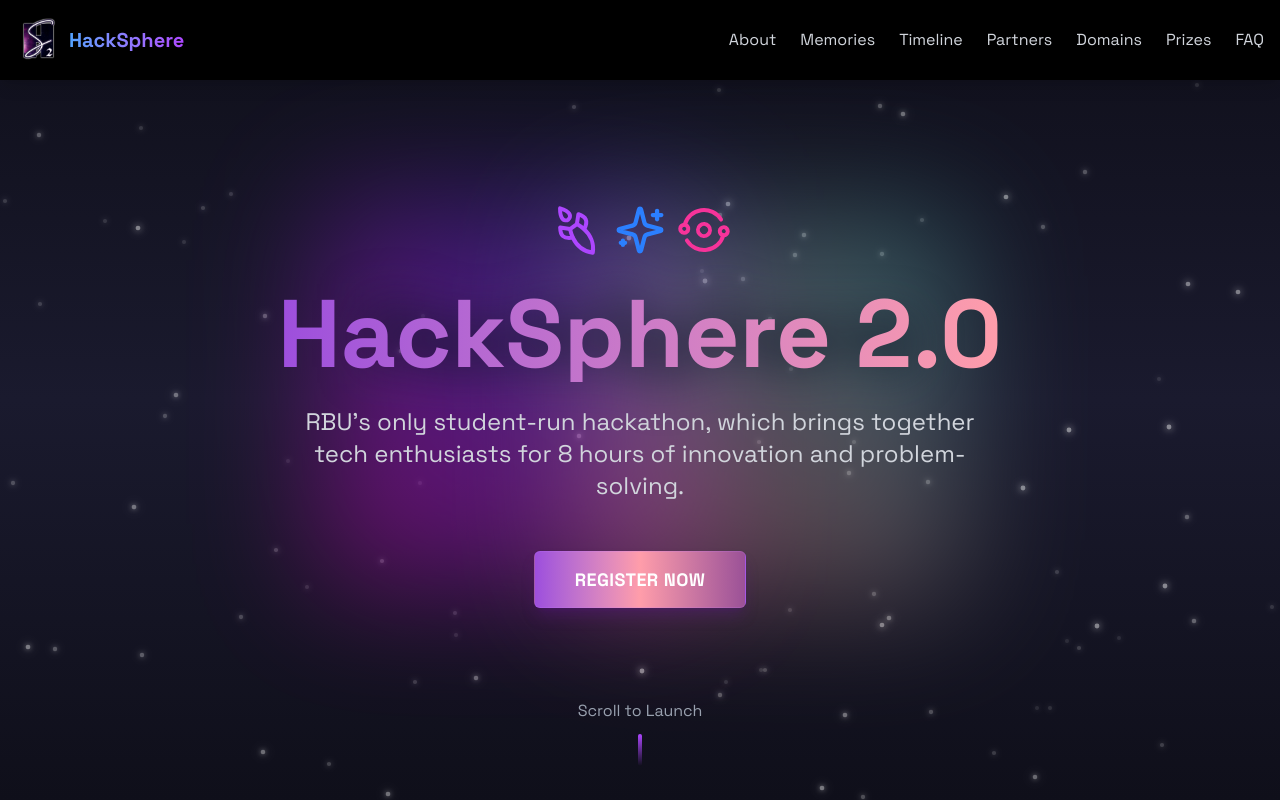
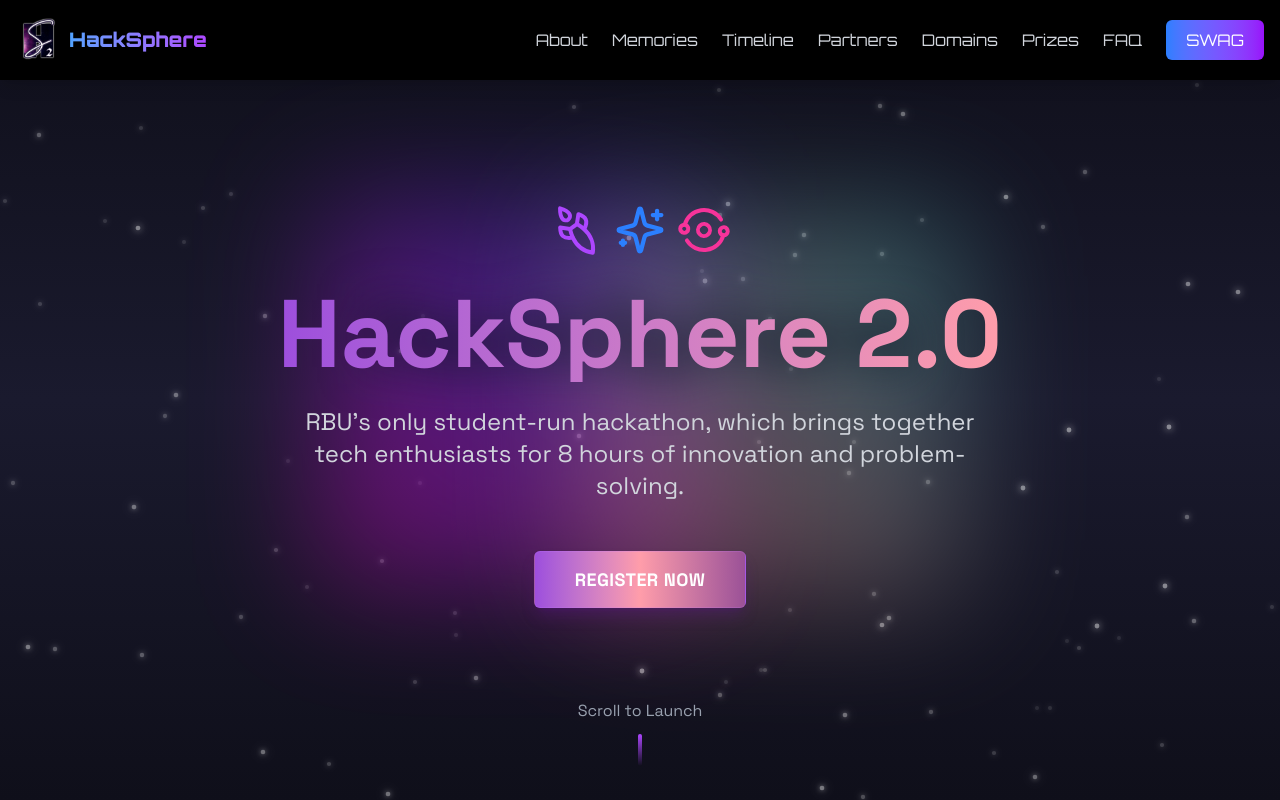
Before and after one commit to Xyncross1111/hacksphere-2, a Next.js app: page / in a window 1280 px wide. Built offline with nearby package versions, Linux system fonts and the light colour scheme.

Commit message:
fix: image path

```diff
--- a/src/app/swag/page.tsx
+++ b/src/app/swag/page.tsx
@@ -3,7 +3,6 @@ import { useEffect, useRef, useState } from "react"
 import { motion } from 'framer-motion';
 import { Canvas, FabricImage, Text } from "fabric"
 import html2canvas from "html2canvas"
-import swag from "@/../public/assets/images/swag/template.png"
 
 interface CanvasSize {
   width: number;
@@ -47,7 +46,7 @@ export default function DigitalSwag() {
   useEffect(() => {
     if (!canvas) return
     const image = new Image()
-    image.src = "/assets/swag/template.png"
+    image.src = "/assets/images/swag/template.png"
     image.onload = () => {
       const fabricImage = new FabricImage(image)
       fabricImage.scaleToWidth(canvasSize.width)
--- a/src/components/Navbar.tsx
+++ b/src/components/Navbar.tsx
@@ -19,7 +19,7 @@ export const Navbar = () => {
 
     return (
         <nav
-            className="fixed font-['Space Grotesk'] w-full z-50 bg-black shadow-lg"
+            className="fixed font-['Orbitron'] w-full z-50 bg-black shadow-lg"
         >
             <div className="container mx-auto px-4 flex justify-between items-center">
                 {/* Logo */}
@@ -49,12 +49,12 @@ export const Navbar = () => {
                             {item.label}
                         </Link>
                     ))}
-                    {/* <a
+                    <Link
                         href="/swag"
                         className="px-5 py-2 bg-gradient-to-r from-blue-500 to-purple-600 rounded-md text-white font-medium hover:opacity-90 transition-opacity"
                     >
                         SWAG
-                    </a> */}
+                    </Link>
                 </div>
 
                 {/* Mobile Menu Button */}
@@ -105,13 +105,13 @@ export const Navbar = () => {
                             {item.label}
                         </Link>
                     ))}
-                    {/* <a
+                    <Link
                         href="/swag"
                         className="px-5 py-2 bg-gradient-to-r from-blue-500 to-purple-600 rounded-md text-white font-medium hover:opacity-90 transition-opacity text-center"
                         onClick={() => setMenuOpen(false)}
                     >
                         SWAG
-                    </a> */}
+                    </Link>
                 </div>
             </div>
         </nav>
```
